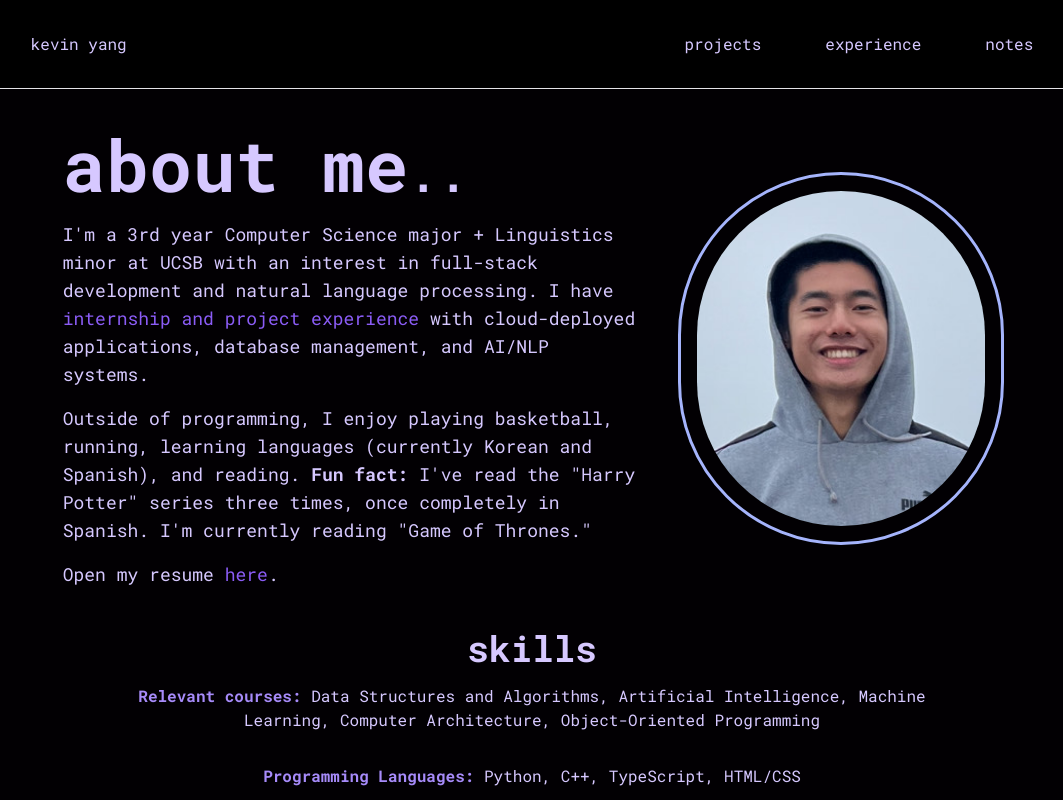
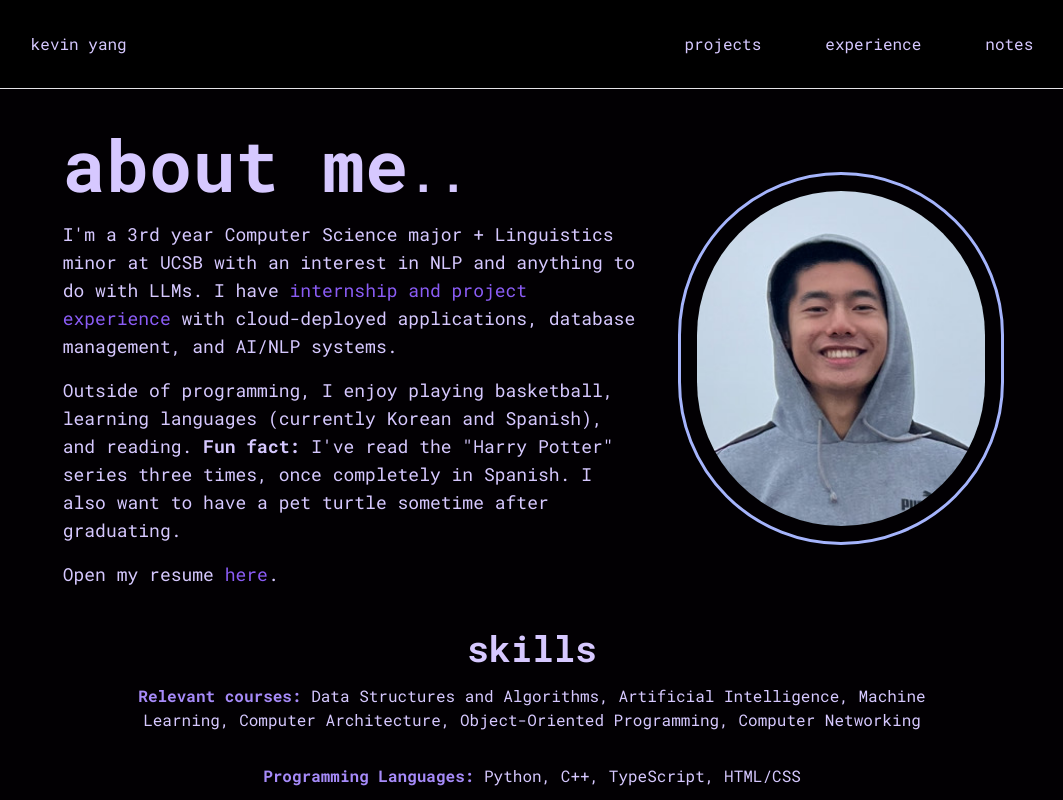
Before and after one commit to lem0000ns/kevin-yang, a Next.js app: page / in a window 1280 px wide. Shown: the whole page, without its empty margins (108-1171 px from the left). Built offline with nearby package versions, Linux system fonts and the light colour scheme.

Commit message:
update skills and research

```diff
--- a/src/app/experience/research.tsx
+++ b/src/app/experience/research.tsx
@@ -28,9 +28,9 @@ const research = () => {
               </CardHeader>
               <CardContent className="hidden lg:block">
                 <CardDescription>
-                  Currently investigating impact of applying an agentic
-                  framework into a multilingual persona-prompting pipeline on
-                  long-form multi-cultural QA pairs.
+                  Currently investigating impact of applying iterative
+                  self-refinement persona-prompting on culturally-challenging QA
+                  pairs and SAQ datasets.
                 </CardDescription>
               </CardContent>
               <CardFooter>
--- a/src/components/aboutme.tsx
+++ b/src/components/aboutme.tsx
@@ -11,8 +11,7 @@ const aboutme = () => {
       </p>
       <p className="text-lg">
         I'm a 3rd year Computer Science major + Linguistics minor at UCSB with
-        an interest in full-stack development and natural language processing. I
-        have{" "}
+        an interest in NLP and anything to do with LLMs. I have{" "}
         <span className="text-violet-500 hover:text-violet-400">
           <TransitionLink href="/projects">
             internship and project experience
@@ -22,10 +21,10 @@ const aboutme = () => {
         systems.
       </p>
       <p className="text-lg">
-        Outside of programming, I enjoy playing basketball, running, learning
-        languages (currently Korean and Spanish), and reading. <b>Fun fact:</b>{" "}
-        I've read the "Harry Potter" series three times, once completely in
-        Spanish. I'm currently reading "Game of Thrones."
+        Outside of programming, I enjoy playing basketball, learning languages
+        (currently Korean and Spanish), and reading. <b>Fun fact:</b> I've read
+        the "Harry Potter" series three times, once completely in Spanish. I
+        also want to have a pet turtle sometime after graduating.
       </p>
       <p className="text-lg">
         Open my resume{" "}
--- a/src/components/skills.tsx
+++ b/src/components/skills.tsx
@@ -9,7 +9,7 @@ const skills = () => {
       <p className="text-center lg:w-2/3 w-4/5 mx-auto">
         <strong className="text-violet-400">Relevant courses:</strong> Data
         Structures and Algorithms, Artificial Intelligence, Machine Learning,
-        Computer Architecture, Object-Oriented Programming
+        Computer Architecture, Object-Oriented Programming, Computer Networking
       </p>
       <ul className="text-center lg:w-2/3 w-5/6 space-y-3 mx-auto">
         <li className="mt-8">
@@ -19,7 +19,7 @@ const skills = () => {
         <li>
           <strong className="text-violet-400">Frameworks / DevOps: </strong>
           AWS, Docker, React, Next.js, Express.js, Django, Flask, MySQL,
-          Firebase, Git
+          Firebase, Git, FastAPI
         </li>
         <li>
           <strong className="text-violet-400">Favorite Animals: </strong>
```
